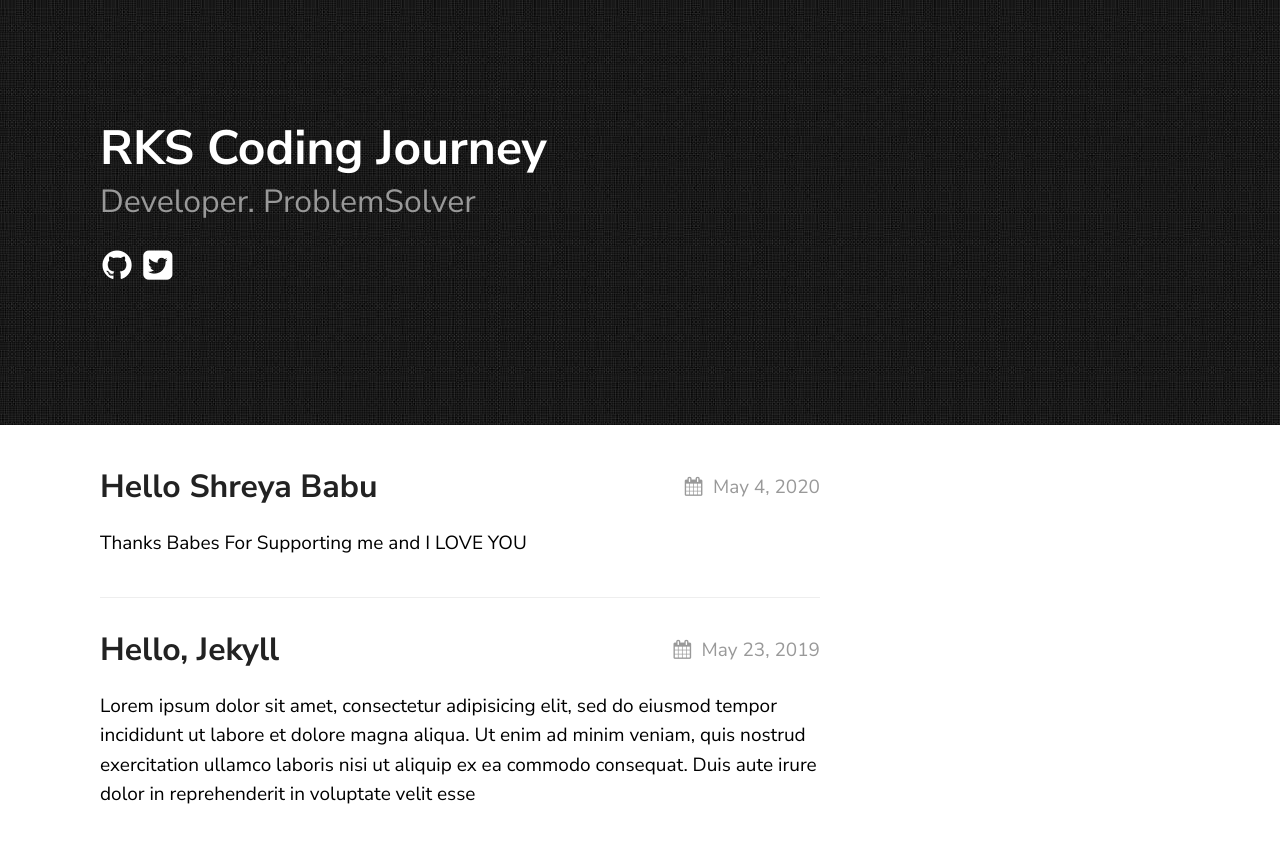
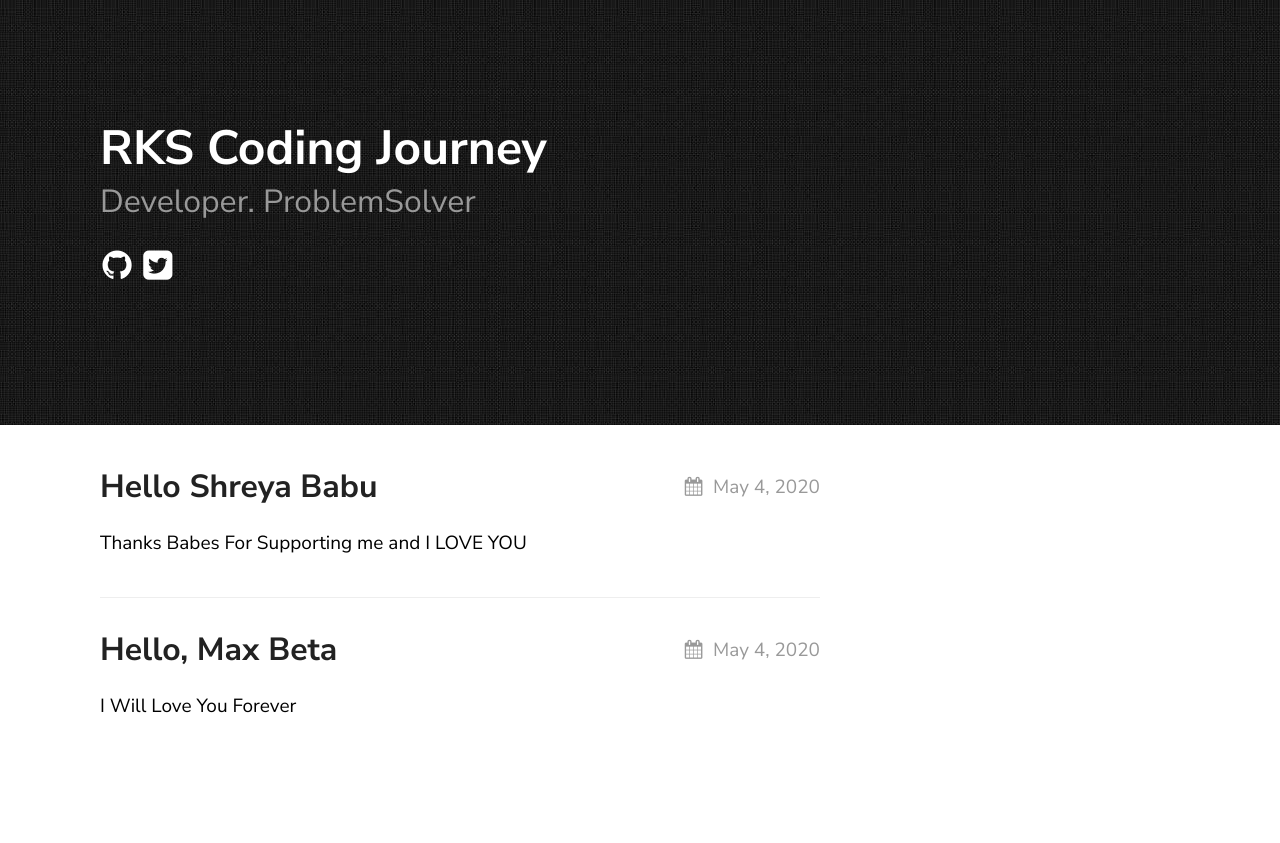
Before and after one commit to iiirksiii/iirksii, a Jekyll site: the page built from index.md, in a window 1280 px wide. Shown: the top 843 px of the page. Built offline with Jekyll 4.4.1, drawn with Linux system fonts in a browser that asks for light colours.

Commit message:
Update 2019-05-23-welcome-to-jekyll.markdown

```diff
--- a/_posts/2019-05-23-welcome-to-jekyll.markdown
+++ b/_posts/2019-05-23-welcome-to-jekyll.markdown
@@ -1,9 +1,9 @@
 ---
 layout: post
-title:  "Hello, Jekyll"
-date:   2019-05-23 21:03:36 +0530
+title:  "Hello, Max Beta"
+date:   2020-05-04 21:03:36 +0530
 ---
-Lorem ipsum dolor sit amet, consectetur adipisicing elit, sed do eiusmod tempor incididunt ut labore et dolore magna aliqua. Ut enim ad minim veniam, quis nostrud exercitation ullamco laboris nisi ut aliquip ex ea commodo consequat. Duis aute irure dolor in reprehenderit in voluptate velit esse
+I Will Love You Forever
 
 ![texture theme preview](https://images.unsplash.com/photo-1500322969630-a26ab6eb64cc?ixlib=rb-1.2.1&ixid=eyJhcHBfaWQiOjEyMDd9&w=1000&q=80)
 
```
